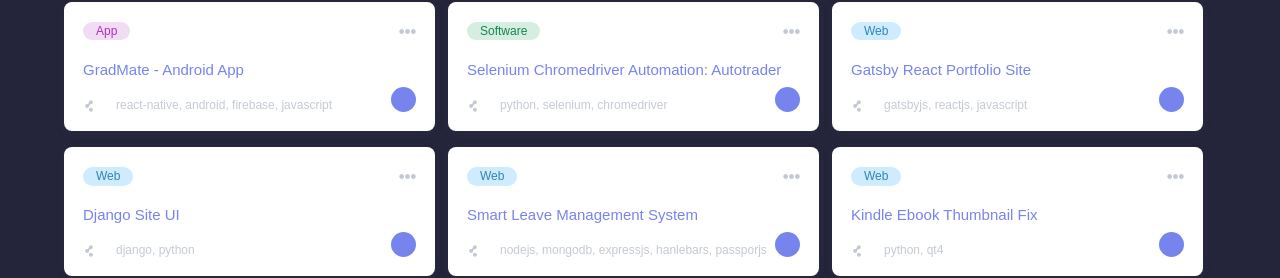
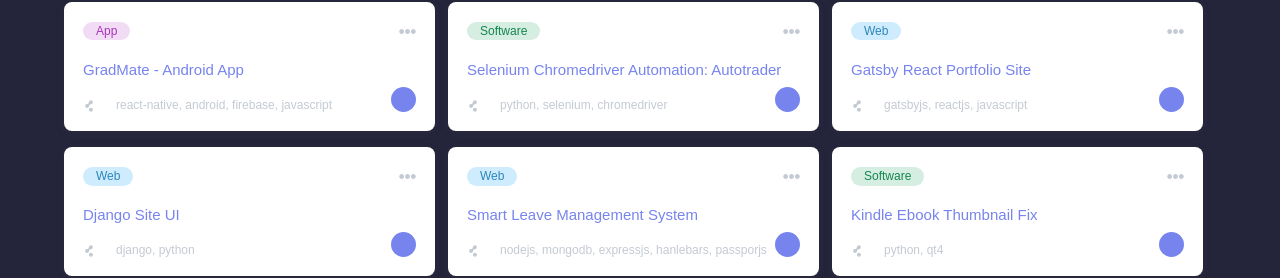
Before and after one commit to piedpipr/piedpipr.github.io, a Gatsby site: page / in a window 1280 px wide. Shown: the part 1774-2052 px from the top of the page. Built offline with nearby package versions, Linux system fonts and the light colour scheme; Gatsby itself is replaced by a stand-in of ours.

Commit message:
small tweak

```diff
--- a/src/components/index/Projects.js
+++ b/src/components/index/Projects.js
@@ -114,7 +114,7 @@ export default function Projects() {
       key: "p6",
       name: "Kindle Ebook Thumbnail Fix",
       description: "This is a project",
-      type: "Web",
+      type: "Software",
       tech: "python, qt4",
       git: "https://github.com/piedpipr/kindle-thumbnail-fix",
       deployment: "",
```
